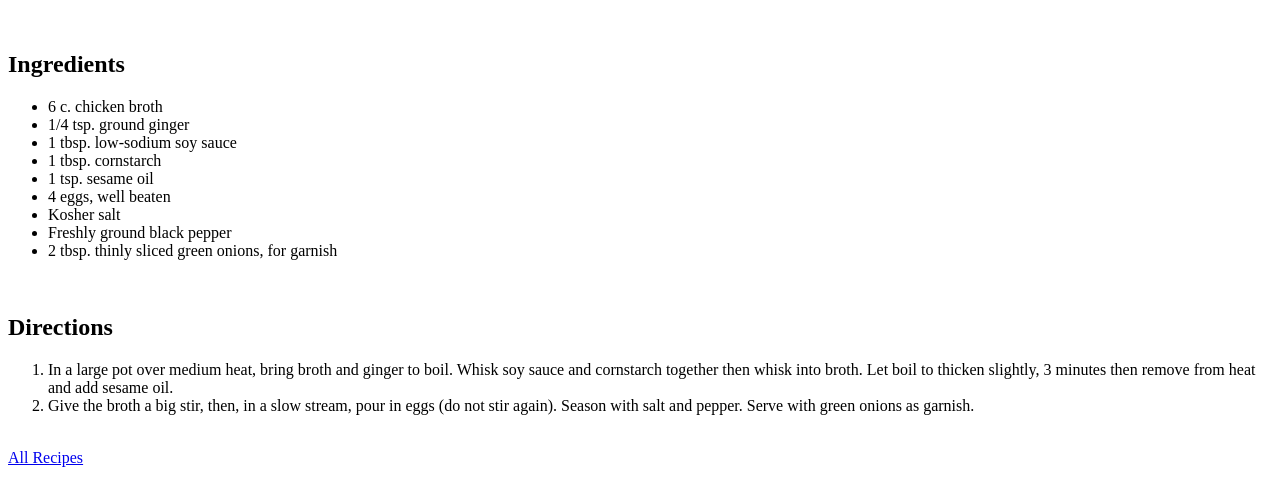
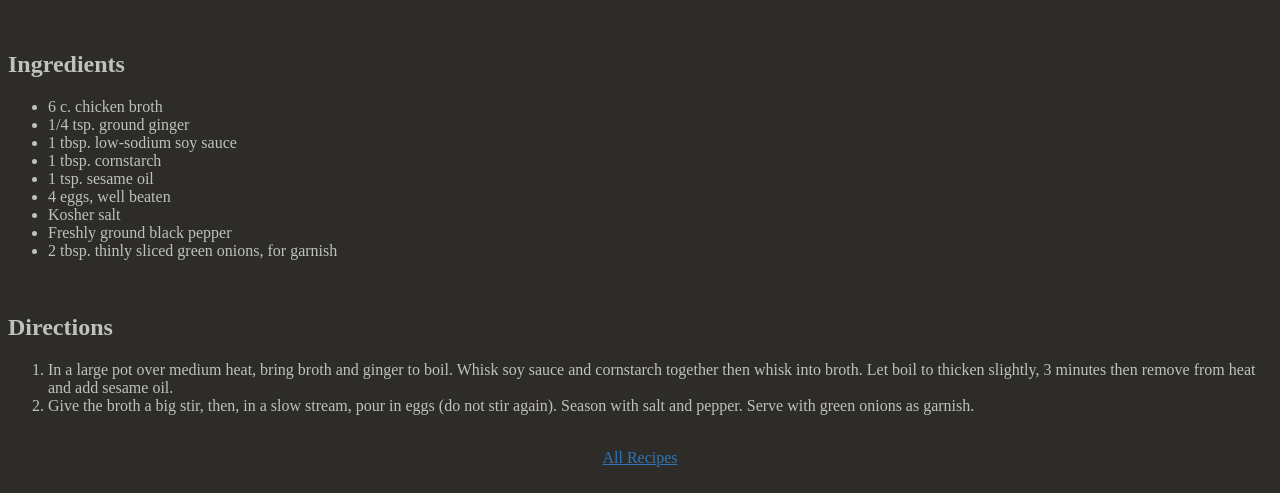
Before and after one commit to Shatterpointer/odin-recipes, a plain HTML site: page recipes/egg-drop.html in a window 1280 px wide. Shown: the part 421-914 px from the top of the page. Drawn offline with Linux system fonts and the light colour scheme.

Commit message:
Edit all; styles

```diff
--- a/style.css
+++ b/style.css
@@ -0,0 +1,22 @@
+html {
+    color:#c0c0be;
+}
+
+body {
+    background-color: #2e2c29;
+    text-align:center;
+}
+
+a:visited,
+a:link {
+    color: #2e76b8;
+}
+
+a:hover {
+    color:#c0c0be
+}
+
+h2,
+li {
+    text-align:left;
+}
```
Also changed, not shown: recipes/egg-drop.html (+2 -0 lines), recipes/general-tso-meatballs.html (+2 -0 lines), recipes/spaghetti.html (+2 -0 lines).
